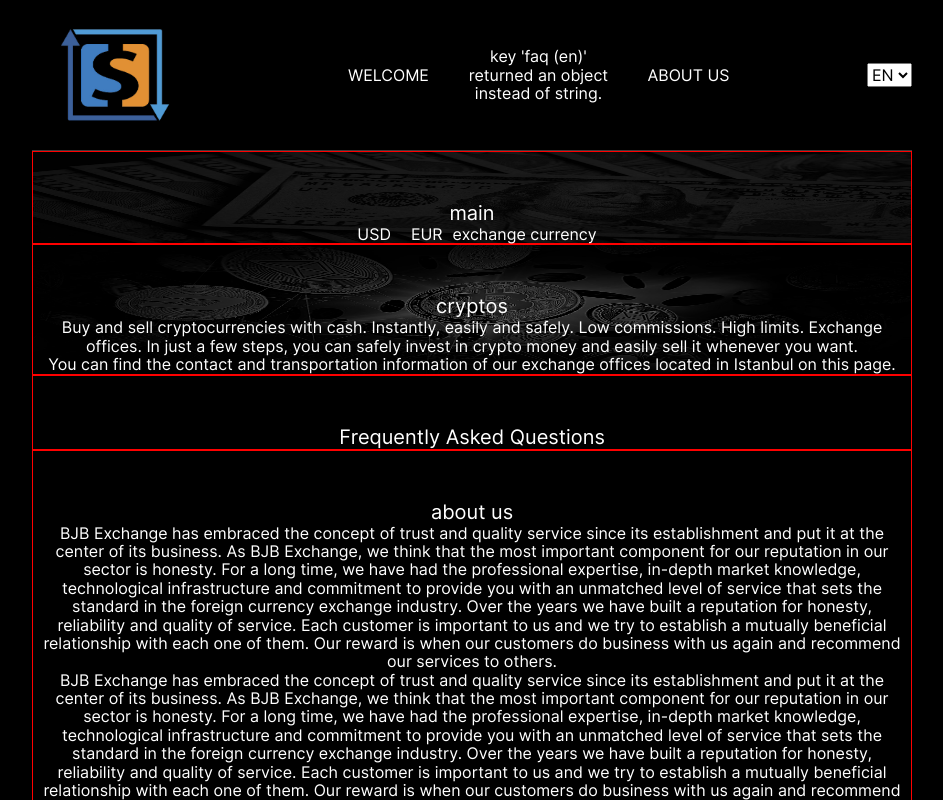
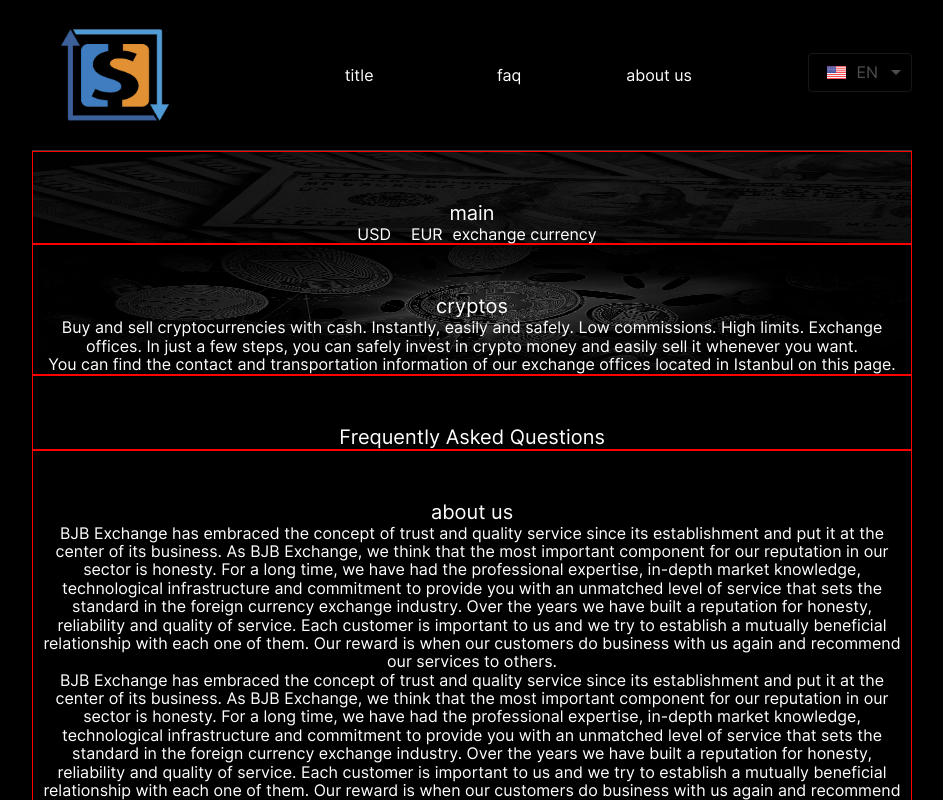
Before and after one commit to KirilushkinAleksandr/istanbul-crypto, a React (Create React App) app: page / in a window 1280 px wide. Shown: the top 800 px of the page, without its empty margins (168-1111 px from the left). Built offline with nearby package versions, Linux system fonts and the light colour scheme.

Commit message:
feat: add react-flags-select for language selector

```diff
--- a/package.json
+++ b/package.json
@@ -10,6 +10,7 @@
     "i18next": "^22.3.0",
     "react": "^18.2.0",
     "react-dom": "^18.2.0",
+    "react-flags-select": "^2.2.3",
     "react-i18next": "^12.1.1",
     "react-router-dom": "^6.5.0",
     "react-scripts": "^2.1.3",
--- a/src/components/Header.jsx
+++ b/src/components/Header.jsx
@@ -1,13 +1,14 @@
-import React from 'react';
+import React, { useState, useEffect } from 'react';
 import { useTranslation } from "react-i18next";
+import ReactFlagsSelect from "react-flags-select";
 
 function Header() {
   const { t, i18n } = useTranslation();
+  const [selected, setSelected] = useState("US");
 
-  const onChangeLanguage = (e) => {
-    const lang = e.target.value.toLowerCase();
-    i18n.changeLanguage(lang);
-  };
+  useEffect(() => {
+    i18n.changeLanguage(selected.toLowerCase());
+  }, [selected])
 
   return (
     <header className="header">
@@ -17,11 +18,13 @@
         <li className="header__menu-item">{t('faq')}</li>
         <li className="header__menu-item">{t('about us')}</li>
       </ul>
-      <select onChange={e => onChangeLanguage(e)}>
-        <option className="header__lang header__lang_en" defaultValue>EN</option>
-        <option className="header__lang header__lang_tr">TR</option>
-        <option className="header__lang header__lang_ru">RU</option>
-      </select>
+      <ReactFlagsSelect
+        className="header_lang"
+        selected={selected}
+        onSelect={(code) => setSelected(code)}
+        countries={["US", "TR", "RU"]}
+        customLabels={{ US: "EN", TR: "TR", RU: "RU" }}
+      />
     </header>
   );
 }
--- a/src/styles/header/header.css
+++ b/src/styles/header/header.css
@@ -50,14 +50,6 @@
   cursor: pointer;
 }
 
-.header__lang_en::before {
-  content: url("../../images/flag-USA.png");
+ul[role="listbox"] {
+  color: #000;
 }
-.hader__lang_tr::before {
-  content: url("../../images/flag-TR.png");
-
-}
-.header__lang_ru::before {
-  content: url("../../images/flag-RUS.png");
-
-}
```
Also changed, not shown: 1 other file (tests, documents, lock files or other folders).
